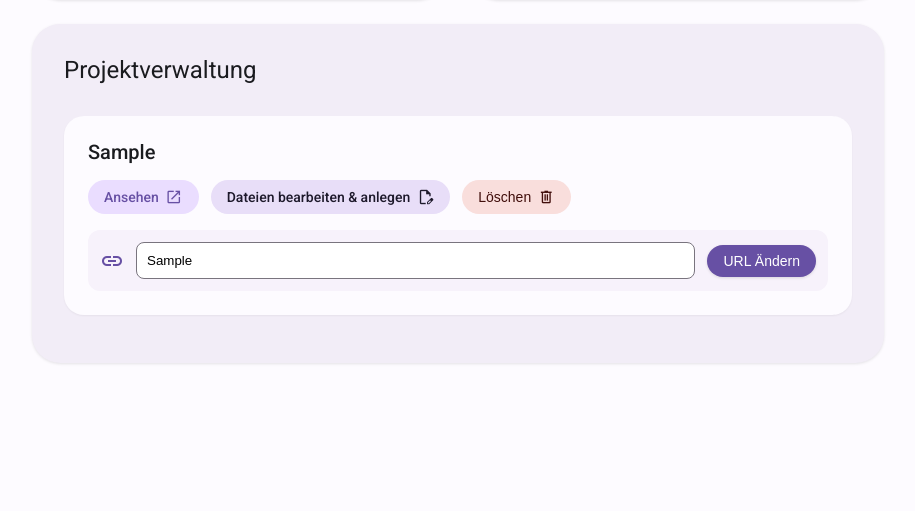
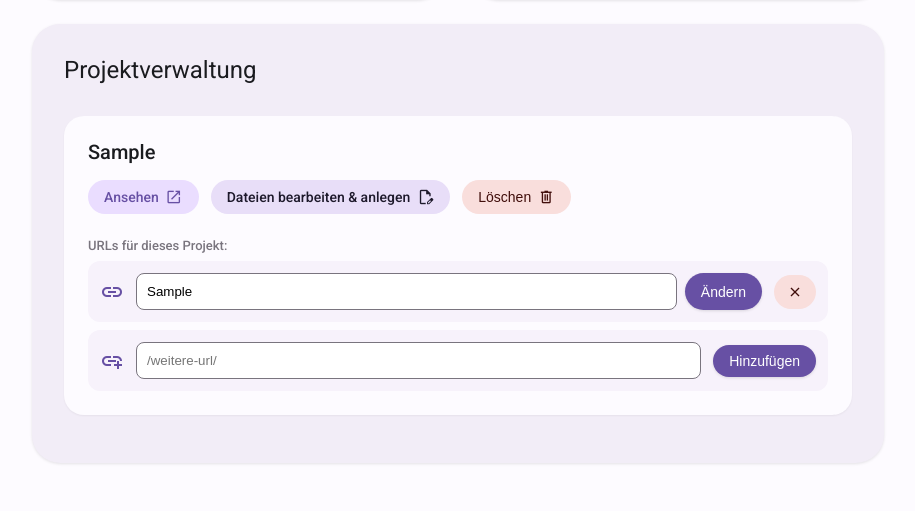
Before and after one commit to L8teNever/HELA, a Flask app: page / in a window 1280 px wide. Shown: the part 456-967 px from the top of the page, without its empty margins (182-1097 px from the left). Before the commit the page ends 820 px from the top, so only its background shows below. Run offline with Flask 3, Linux system fonts and the light colour scheme; tables that the repository leaves empty hold one stand-in row (values such as "Sample post").

Commit message:
Add multi-URL support, custom 404 page, persistent data volume
- Projects can now have multiple URLs pointing to the same content
- Add/remove/edit URLs per project in admin panel
- Custom 404 error page for unknown routes
- Fix trailing slash routing (/IT now matches /IT/)
- Move DB + uploads into /app/data/ for single-volume persistence
- Fix workflow trigger branch to master

Co-Authored-By: Claude Opus 4.6 <noreply@anthropic.com>

```diff
--- a/docker-compose.yml
+++ b/docker-compose.yml
@@ -7,7 +7,7 @@ services:
       - "8000:8000"
       - "8080:8080"
     volumes:
-      - hela-data:/app/uploaded_html
+      - hela-data:/app/data
 
 volumes:
   hela-data:
--- a/main.py
+++ b/main.py
@@ -11,15 +11,25 @@ admin_app.config['MAX_CONTENT_LENGTH'] = 100 * 1024 * 1024  # 100MB
 host_app = Flask("host_app", template_folder="templates")
 
 BASE_DIR = os.path.dirname(os.path.abspath(__file__))
-UPLOAD_FOLDER = os.path.join(BASE_DIR, 'uploaded_html')
+DATA_DIR = os.path.join(BASE_DIR, 'data')
+os.makedirs(DATA_DIR, exist_ok=True)
+UPLOAD_FOLDER = os.path.join(DATA_DIR, 'uploaded_html')
 os.makedirs(UPLOAD_FOLDER, exist_ok=True)
-DB_PATH = os.path.join(BASE_DIR, 'hela.db')
+DB_PATH = os.path.join(DATA_DIR, 'hela.db')
 
 def init_db():
     conn = sqlite3.connect(DB_PATH)
     c = conn.cursor()
     c.execute('''CREATE TABLE IF NOT EXISTS projects
-                 (id INTEGER PRIMARY KEY AUTOINCREMENT, path TEXT UNIQUE, project_dir TEXT)''')
+                 (id INTEGER PRIMARY KEY AUTOINCREMENT, path TEXT, project_dir TEXT)''')
+    c.execute('''CREATE TABLE IF NOT EXISTS project_paths
+                 (id INTEGER PRIMARY KEY AUTOINCREMENT, project_id INTEGER NOT NULL, path TEXT UNIQUE,
+                  FOREIGN KEY (project_id) REFERENCES projects(id) ON DELETE CASCADE)''')
+    # Migrate: if projects have paths not yet in project_paths, copy them over
+    existing = c.execute("SELECT id, path FROM projects WHERE path IS NOT NULL AND path != ''").fetchall()
+    for row in existing:
+        if not c.execute("SELECT id FROM project_paths WHERE project_id=? AND path=?", (row[0], row[1])).fetchone():
+            c.execute("INSERT OR IGNORE INTO project_paths (project_id, path) VALUES (?, ?)", (row[0], row[1]))
     conn.commit()
     conn.close()
 
@@ -34,7 +44,11 @@ def get_db_connection():
 @admin_app.route('/', methods=['GET'])
 def index():
     conn = get_db_connection()
-    routes = conn.execute("SELECT id, path, project_dir FROM projects ORDER BY id DESC").fetchall()
+    projects = conn.execute("SELECT id, project_dir FROM projects ORDER BY id DESC").fetchall()
+    routes = []
+    for proj in projects:
+        paths = conn.execute("SELECT id, path FROM project_paths WHERE project_id=? ORDER BY id", (proj['id'],)).fetchall()
+        routes.append({'id': proj['id'], 'project_dir': proj['project_dir'], 'paths': [{'id': p['id'], 'path': p['path']} for p in paths]})
     conn.close()
     return render_template('admin.html', routes=routes)
 
@@ -49,7 +63,7 @@ def create_project():
     if not url_path.endswith('/'): url_path += '/'
 
     conn = get_db_connection()
-    if conn.execute("SELECT id FROM projects WHERE path=?", (url_path,)).fetchone():
+    if conn.execute("SELECT id FROM project_paths WHERE path=?", (url_path,)).fetchone():
         flash("Fehler: Diese URL ist bereits vergeben.", "error")
         conn.close()
         return redirect(url_for('index'))
@@ -65,6 +79,7 @@ def create_project():
     cursor = conn.cursor()
     cursor.execute("INSERT INTO projects (path, project_dir) VALUES (?, ?)", (url_path, project_id))
     new_id = cursor.lastrowid
+    cursor.execute("INSERT INTO project_paths (project_id, path) VALUES (?, ?)", (new_id, url_path))
     conn.commit()
     conn.close()
     flash("Leeres Projekt erstellt! Du bist direkt im Editor.", "success")
@@ -81,7 +96,7 @@ def upload():
     if not url_path.endswith('/'): url_path += '/'
 
     conn = get_db_connection()
-    if conn.execute("SELECT id FROM projects WHERE path=?", (url_path,)).fetchone():
+    if conn.execute("SELECT id FROM project_paths WHERE path=?", (url_path,)).fetchone():
         flash("Fehler: Diese URL ist bereits vergeben.", "error")
         conn.close()
         return redirect(url_for('index'))
@@ -113,14 +128,17 @@ def upload():
             file.save(final_abs_path)
             file_count += 1
 
-    conn.execute("INSERT INTO projects (path, project_dir) VALUES (?, ?)", (url_path, project_id))
+    cursor = conn.cursor()
+    cursor.execute("INSERT INTO projects (path, project_dir) VALUES (?, ?)", (url_path, project_id))
+    new_id = cursor.lastrowid
+    cursor.execute("INSERT INTO project_paths (project_id, path) VALUES (?, ?)", (new_id, url_path))
     conn.commit()
     conn.close()
     flash(f"Projekt erfolgreich. {file_count} Dateien unter {url_path} gelaunched.", "success")
     return redirect(url_for('index'))
 
-@admin_app.route('/edit_url/<int:id>', methods=['POST'])
-def edit_url(id):
+@admin_app.route('/edit_url/<int:path_id>', methods=['POST'])
+def edit_url(path_id):
     new_url = request.form.get('new_url', '').strip()
     if not new_url:
         flash("Neue URL darf nicht leer sein.", "error")
@@ -130,12 +148,47 @@ def edit_url(id):
     if not new_url.endswith('/'): new_url += '/'
 
     conn = get_db_connection()
-    if conn.execute("SELECT id FROM projects WHERE path=? AND id!=?", (new_url, id)).fetchone():
+    if conn.execute("SELECT id FROM project_paths WHERE path=? AND id!=?", (new_url, path_id)).fetchone():
         flash("Diese URL ist bereits vergeben.", "error")
     else:
-        conn.execute("UPDATE projects SET path=? WHERE id=?", (new_url, id))
+        conn.execute("UPDATE project_paths SET path=? WHERE id=?", (new_url, path_id))
         conn.commit()
         flash("URL erfolgreich geändert.", "success")
+    conn.close()
+    return redirect(url_for('index'))
+
+@admin_app.route('/add_url/<int:id>', methods=['POST'])
+def add_url(id):
+    new_url = request.form.get('new_url', '').strip()
+    if not new_url:
+        flash("URL darf nicht leer sein.", "error")
+        return redirect(url_for('index'))
+
+    if not new_url.startswith('/'): new_url = '/' + new_url
+    if not new_url.endswith('/'): new_url += '/'
+
+    conn = get_db_connection()
+    if conn.execute("SELECT id FROM project_paths WHERE path=?", (new_url,)).fetchone():
+        flash("Diese URL ist bereits vergeben.", "error")
+    else:
+        conn.execute("INSERT INTO project_paths (project_id, path) VALUES (?, ?)", (id, new_url))
+        conn.commit()
+        flash(f"URL {new_url} hinzugefügt.", "success")
+    conn.close()
+    return redirect(url_for('index'))
+
+@admin_app.route('/remove_url/<int:path_id>', methods=['POST'])
+def remove_url(path_id):
+    conn = get_db_connection()
+    entry = conn.execute("SELECT project_id FROM project_paths WHERE id=?", (path_id,)).fetchone()
+    if entry:
+        count = conn.execute("SELECT COUNT(*) as c FROM project_paths WHERE project_id=?", (entry['project_id'],)).fetchone()['c']
+        if count <= 1:
+            flash("Letzte URL kann nicht entfernt werden. Lösche stattdessen das Projekt.", "error")
+        else:
+            conn.execute("DELETE FROM project_paths WHERE id=?", (path_id,))
+            conn.commit()
+            flash("URL entfernt.", "success")
     conn.close()
     return redirect(url_for('index'))
 
@@ -148,6 +201,7 @@ def delete_project(id):
         dir_path = os.path.join(UPLOAD_FOLDER, proj['project_dir'])
         if os.path.exists(dir_path):
             shutil.rmtree(dir_path)
+        c.execute("DELETE FROM project_paths WHERE project_id=?", (id,))
         c.execute("DELETE FROM projects WHERE id=?", (id,))
         conn.commit()
         flash("Projekt erfolgreich gelöscht.", "success")
@@ -232,7 +286,7 @@ def catch_all(req_path):
         search_path += '/'
 
     conn = get_db_connection()
-    routes = conn.execute("SELECT path, project_dir FROM projects").fetchall()
+    routes = conn.execute("SELECT pp.path, p.project_dir FROM project_paths pp JOIN projects p ON pp.project_id = p.id").fetchall()
     conn.close()
 
     matched_route = None
--- a/templates/admin.html
+++ b/templates/admin.html
@@ -370,11 +370,13 @@
             <ul class="routes-list">
                 {% for row in routes %}
                 <li class="route-item">
-                    <div class="route-path">{{ row['path'] }}</div>
+                    <div class="route-path">{{ row['paths'][0]['path'] if row['paths'] else 'Keine URL' }}</div>
                     <div class="action-links">
-                        <a href="http://{{ request.host.split(':')[0] }}:8080{{ row['path'] }}" target="_blank"
+                        {% if row['paths'] %}
+                        <a href="http://{{ request.host.split(':')[0] }}:8080{{ row['paths'][0]['path'] }}" target="_blank"
                             class="route-link">Ansehen <span class="material-symbols-outlined"
                                 style="font-size: 18px;">open_in_new</span></a>
+                        {% endif %}
                         <a href="/files/{{ row['id'] }}" class="route-link"
                             style="background:#E8DEF8;color:#1D192B">Dateien bearbeiten & anlegen <span
                                 class="material-symbols-outlined" style="font-size: 18px;">edit_document</span></a>
@@ -384,11 +386,29 @@
                                 <span class="material-symbols-outlined" style="font-size: 18px;">delete</span></button>
                         </form>
                     </div>
-                    <form action="/edit_url/{{ row['id'] }}" method="post" class="url-editor">
-                        <span class="material-symbols-outlined" style="color:var(--md-sys-color-primary)">link</span>
-                        <input type="text" name="new_url" value="{{ row['path'] }}" required>
-                        <button type="submit" class="btn-filled" style="padding: 8px 16px;">URL Ändern</button>
-                    </form>
+
+                    <div style="margin-top: 8px;">
+                        <div style="font-size: 13px; font-weight: 500; color: var(--md-sys-color-outline); margin-bottom: 8px;">URLs für dieses Projekt:</div>
+                        {% for p in row['paths'] %}
+                        <div class="url-editor" style="margin-bottom: 8px;">
+                            <span class="material-symbols-outlined" style="color:var(--md-sys-color-primary)">link</span>
+                            <form action="/edit_url/{{ p['id'] }}" method="post" style="display:flex; gap:8px; flex-grow:1; margin:0;">
+                                <input type="text" name="new_url" value="{{ p['path'] }}" required style="flex-grow:1; padding:10px; border:1px solid var(--md-sys-color-outline); border-radius:8px; background:#fff;">
+                                <button type="submit" class="btn-filled" style="padding: 8px 16px;">Ändern</button>
+                            </form>
+                            <form action="/remove_url/{{ p['id'] }}" method="post" style="margin:0;" onsubmit="return confirm('URL entfernen?');">
+                                <button type="submit" class="route-link danger" style="border:none; cursor:pointer; padding: 8px 12px;">
+                                    <span class="material-symbols-outlined" style="font-size: 18px;">close</span>
+                                </button>
+                            </form>
+                        </div>
+                        {% endfor %}
+                        <form action="/add_url/{{ row['id'] }}" method="post" class="url-editor" style="margin-top: 4px;">
+                            <span class="material-symbols-outlined" style="color:var(--md-sys-color-primary)">add_link</span>
+                            <input type="text" name="new_url" placeholder="/weitere-url/" required style="flex-grow:1; padding:10px; border:1px solid var(--md-sys-color-outline); border-radius:8px; background:#fff;">
+                            <button type="submit" class="btn-filled" style="padding: 8px 16px;">Hinzufügen</button>
+                        </form>
+                    </div>
                 </li>
                 {% else %}
                 <li style="color: #49454F; text-align: center; padding: 16px 0;">Noch keine Projekte gelaunched. Klicke
```
